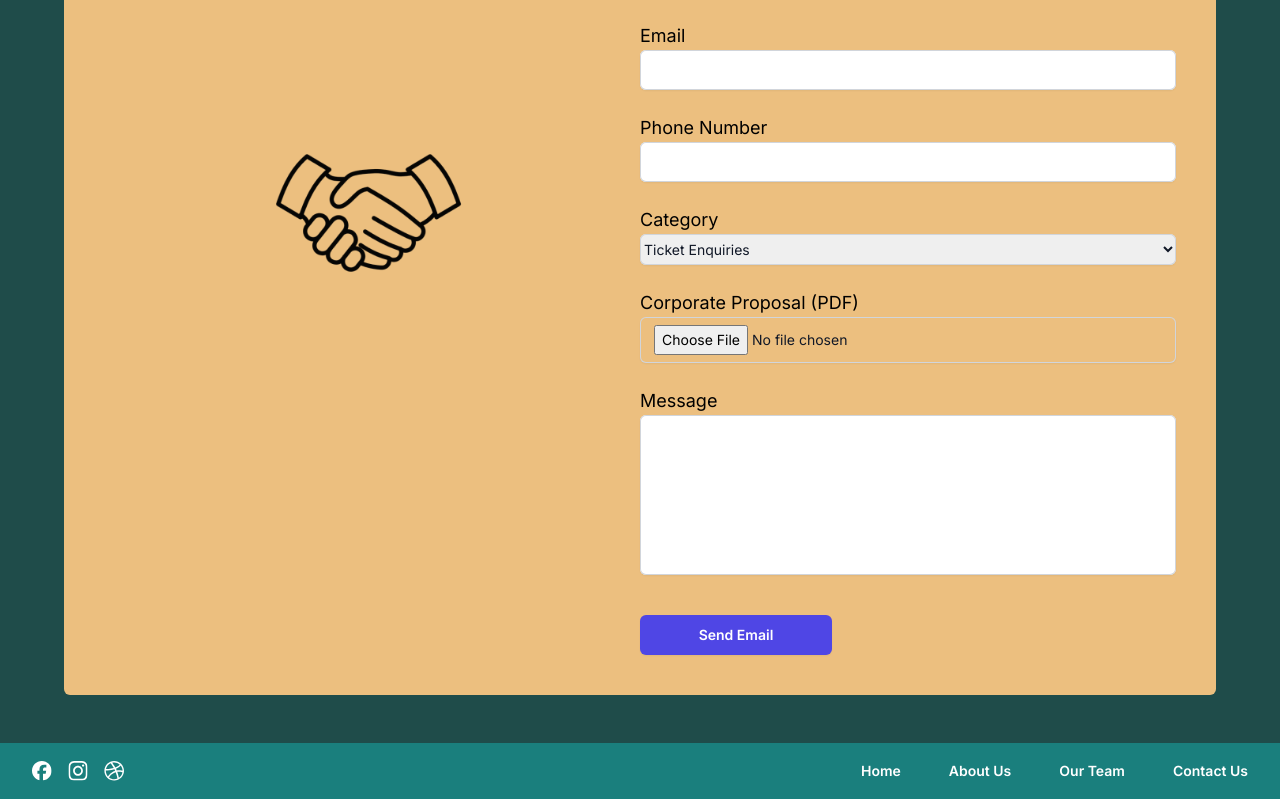
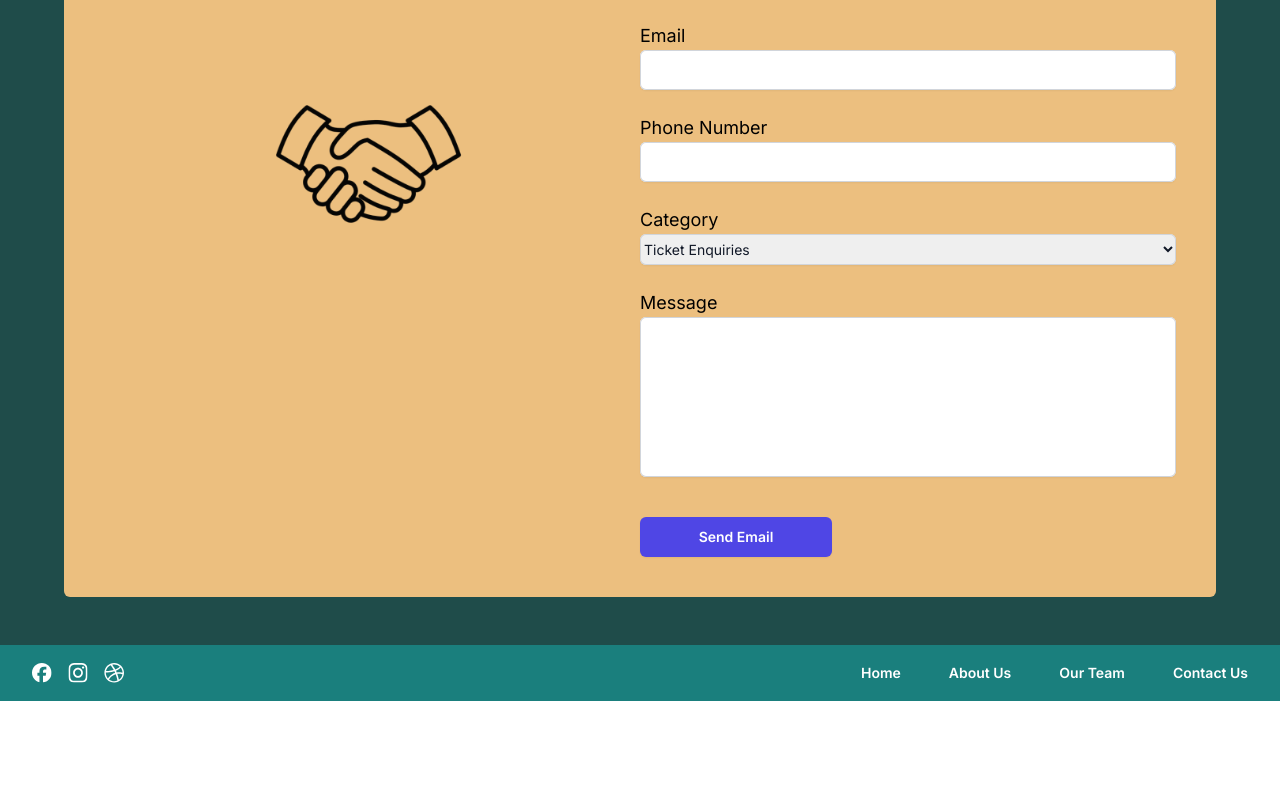
Before and after one commit to nuansacp2025/nuansa-web, a Next.js app: page /contact-us in a window 1280 px wide. Shown: the part 1282-2081 px from the top of the page. After the commit the page ends 1983 px from the top, so only its background shows below. Built offline with nearby package versions, Linux system fonts and the light colour scheme; no server answers.

Commit message:
Remove corporate proposal field

```diff
--- a/app/components/contact-us/business-form.tsx
+++ b/app/components/contact-us/business-form.tsx
@@ -41,11 +41,6 @@ export default function BusinessForm() {
                         </select>
                     </div>
                     <div className="col-span-2">
-                    <label htmlFor="proposal" className="text-md sm:text-lg">Corporate Proposal (PDF)</label>
-                        <input type="file" id="proposal" name="file" value={category} onChange={(e) => setCategory(e.target.value)} required accept=".pdf"
-                               className="block w-full rounded-md border-0 px-2 sm:px-3.5 py-1.5 sm:py-2 text-gray-900 shadow-sm ring-1 ring-inset ring-gray-300 placeholder:text-gray-400 focus:ring-2 focus:ring-inset focus:ring-indigo-600 sm:text-sm sm:leading-6"/>
-                    </div>
-                    <div className="col-span-2">
                         <label htmlFor="message" className="text-md sm:text-lg">Message</label>
                         <div>
                             <textarea name="message" id="message" value={message} onChange={(e) => setMessage(e.target.value)} className="resize-none block w-full rounded-md h-40 border-0 px-2 sm:px-3.5 py-1.5 sm:py-2 text-xs sm:text-base text-gray-900 shadow-sm ring-1 ring-inset ring-gray-300 focus:ring-2 focus:ring-inset focus:ring-indigo-600 focus:outline-none"></textarea>
```
